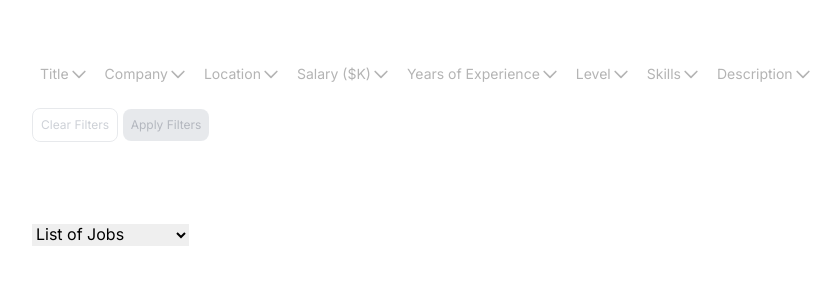
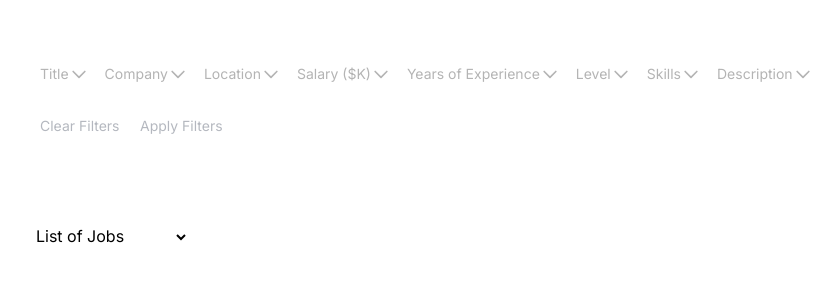
Before and after one commit to jaishank94/python-job-portal, a Django app: page / in a window 1280 px wide. Shown: the part 64-366 px from the top of the page, without its empty margins (0-840 px from the left). Run offline with Django 5.2, Linux system fonts and the light colour scheme; data that the repository does not hold is empty.

Commit message:
Fixed the issue

```diff
--- a/job_app/templates/job_app/includes/job_rows.html
+++ b/job_app/templates/job_app/includes/job_rows.html
@@ -104,7 +104,7 @@
                     <!-- Company and Location -->
                     <div>
                         <!-- <div class="font-light text-gray-500 mb-1">Company Information</div> -->
-                        <div class="space-y-1">
+                        <!-- <div class="space-y-1">
                             <div>
                                 <div class="font-light text-gray-500 mb-1">Company:</div>
                                 <div class="space-y-1">
@@ -117,7 +117,7 @@
                                     {{ job.location|default:"Not specified" }}
                                 </div>
                             </div>
-                        </div>
+                        </div> -->
                     </div>
 
                     <!-- Experience and Level -->
@@ -125,7 +125,7 @@
                         <!-- <div class="font-light text-gray-500 mb-1">Position Details</div> -->
                         <div class="space-y-1">
                             <div>
-                                <div class="font-light text-gray-500 mb-1">Experience Required:</div>
+                                <div class="font-light text-gray-500 mb-1">Years of Experience</div>
                                 <div class="space-y-1">
                                     {% if job.min_years_of_experience or job.max_years_of_experience %}
                                     {% if job.min_years_of_experience and job.max_years_of_experience %}
@@ -142,7 +142,7 @@
 
                             </div>
                             <div>
-                                <div class="font-light text-gray-500 mb-1">Level:</div>
+                                <div class="font-light text-gray-500 mb-1">Level</div>
                                 <div class="space-y-1">
                                     {{ job.level|default:"Not specified" }}
                                 </div>
@@ -155,7 +155,7 @@
                 <div class="space-y-3">
                     <!-- Skills -->
                     <div>
-                        <div class="font-light text-gray-500 mb-1">Required Skills</div>
+                        <div class="font-light text-gray-500 mb-1">Skills</div>
                         <div class="space-y-1">
                             {{ job.skills|default:"Not specified" }}
                         </div>
@@ -163,7 +163,7 @@
 
                     <!-- Salary -->
                     <div>
-                        <div class="font-light text-gray-500 mb-1">Compensation</div>
+                        <div class="font-light text-gray-500 mb-1">Compensation Salary</div>
                         <div class="space-y-1">
                             {% if job.min_salary and job.max_salary %}
                                 ${{ job.min_salary|floatformat:0|intcomma }} - ${{ job.max_salary|floatformat:0|intcomma }}
--- a/job_app/templates/job_app/jobs.html
+++ b/job_app/templates/job_app/jobs.html
@@ -253,6 +253,17 @@
             max-width: 24rem;
             width: 90%;
             z-index: 51;
+        }
+
+        select {
+        border: none;
+        background: transparent;
+        }
+
+        select:focus {
+            outline: none;
+            box-shadow: none;
+            border: none;
         }
 
         @media (max-width: 768px) {
@@ -686,8 +697,8 @@
             <div class="mt-4 flex justify-between">
                 <!-- <button type="button" onclick="clearFilters()" class="border border-gray-300 text-gray-400 text-xs px-4 py-2 rounded opacity-50">Clear Filters</button>
                 <button type="button" onclick="applyFilters()" class="bg-gray-300 text-gray-500 text-xs px-4 py-2 rounded opacity-50">Apply Filters</button> -->
-                <button type="button" onclick="clearFilters()" class="text-xs px-4 py-2 rounded opacity-50">Clear Filters</button>
-                <button type="button" onclick="applyFilters()" class="text-xs px-4 py-2 rounded opacity-50">Apply Filters</button>
+                <button type="button" onclick="clearFilters()" class="text-gray-500  text-sm px-4 py-2 rounded opacity-50">Clear Filters</button>
+                <button type="button" onclick="applyFilters()" class="text-gray-500  text-sm px-4 py-2 rounded opacity-50">Apply Filters</button>
             </div>
         </form>
     </div>
@@ -811,8 +822,8 @@
             </form>
 
             <div class="mt-4 ml-[0.75rem] filter-actions">
-                <button type="button" onclick="clearFilters()" class="border border-gray-300 text-gray-400 text-xs px-2 py-2 rounded-lg opacity-50">Clear Filters</button>
-                <button type="button" onclick="applyFilters()" class="bg-gray-300 text-gray-500 text-xs px-2 py-2 rounded-lg opacity-50">Apply Filters</button>
+                <button type="button" onclick="clearFilters()" class="text-gray-500  text-sm px-2 py-2 rounded-lg opacity-50">Clear Filters</button>
+                <button type="button" onclick="applyFilters()" class="text-gray-500  text-sm px-2 py-2 rounded-lg opacity-50">Apply Filters</button>
             </div>
         </div>
 
```
Also changed, not shown: job_app/templates/job_app/companies.html (+15 -4 lines).
